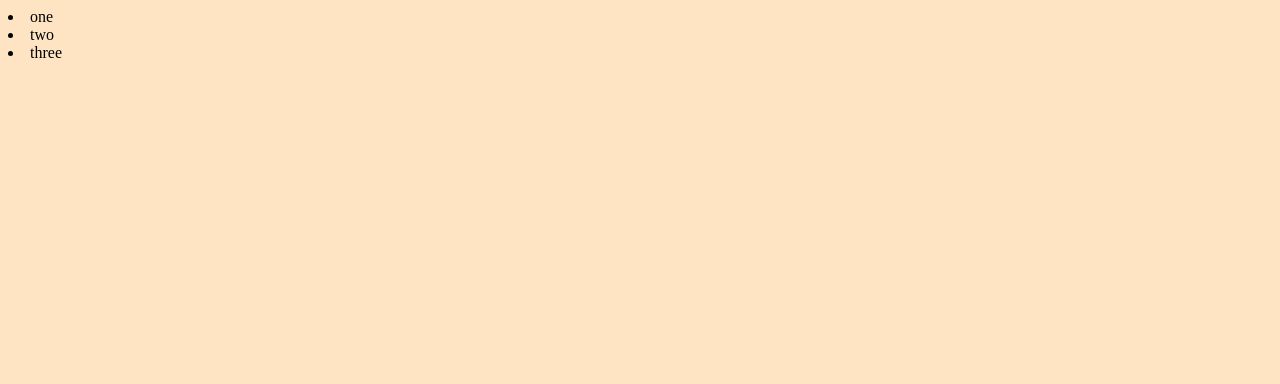
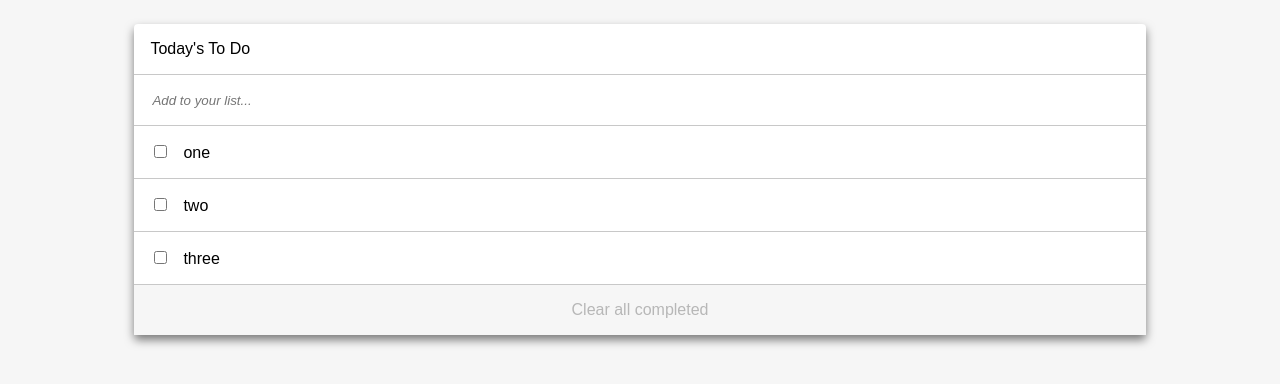
Before and after one commit to Salimer/To-Do-List, a website built with webpack: page src/index.html in a window 1280 px wide. Built offline with nearby package versions, Linux system fonts and the light colour scheme.

Commit message:
Fix linters

```diff
--- a/src/index.html
+++ b/src/index.html
@@ -7,8 +7,14 @@
     <title>To-Do-List</title>
 </head>
 <body>
-    <div class="to-do-list">
-
-    </div>
+    <section class="to-do-box">
+        <ul class="to-do-list">
+            <li class="list-item">Today's To Do</li>
+            <li class="list-item">
+                <input class="input" type="text" placeholder="Add to your list...">
+            </li>
+        </ul>
+        <a class="clear" href="#">Clear all completed</a>
+    </section>
 </body>
 </html>
--- a/src/index.js
+++ b/src/index.js
@@ -1,22 +1,21 @@
-import _ from 'lodash';
 import './style.scss';
 
 const tasks = [
   {
-    description: "three",
+    description: 'three',
     completed: false,
     index: 2,
   },
   {
-    description: "two",
+    description: 'two',
     completed: false,
     index: 1,
   },
   {
-    description: "one",
+    description: 'one',
     completed: false,
     index: 0,
-  }
+  },
 ];
 
 const viewTasks = () => {
@@ -27,8 +26,9 @@ const viewTasks = () => {
 
   tasks.forEach((task) => {
     const listItem = document.createElement('li');
-    listItem.innerHTML = `${task.description}`;
+    listItem.className = 'list-item';
+    listItem.innerHTML = `<input class="check-box" type="checkbox">${task.description}`;
     container.appendChild(listItem);
-  })
-}
-window.addEventListener("load", viewTasks);
+  });
+};
+window.addEventListener('load', viewTasks);
--- a/src/style.scss
+++ b/src/style.scss
@@ -1,8 +1,56 @@
-$primary-color: #fff;
+$primary-color: #f6f6f6;
+
 body {
-    background-color: bisque;
+  background-color: $primary-color;
+  display: flex;
+  flex-direction: column;
+  justify-content: center;
+  align-items: center;
+  font-family: Arial, Helvetica, sans-serif;
 }
 
-.hello {
-    color: $primary-color;
+ul {
+  padding: 0;
+  margin: 0;
 }
+
+li {
+  list-style: none;
+}
+
+.to-do-box {
+  background-color: #fff;
+  border-radius: 4px;
+  margin: 1rem;
+  box-shadow: 0 5px 10px 0 rgba(0, 0, 0, 0.5);
+  min-width: 80%;
+
+  .to-do-list {
+    .input {
+      border: 0;
+
+      &::placeholder {
+        font-style: italic;
+      }
+    }
+
+    .list-item {
+      border-bottom: 1px solid #c8c8c8;
+      padding: 1rem 1rem;
+    }
+
+    .check-box {
+      margin-right: 1rem;
+    }
+  }
+
+  .clear {
+    display: block;
+    background-color: $primary-color;
+    width: 100%;
+    padding: 1rem 0;
+    text-decoration: none;
+    color: #b7b7b7;
+    text-align: center;
+  }
+}
```
Also changed, not shown: .eslintrc.json (added), .stylelintrc.json (added), dist/index.bundle.js, dist/index.html, 2 other files.
